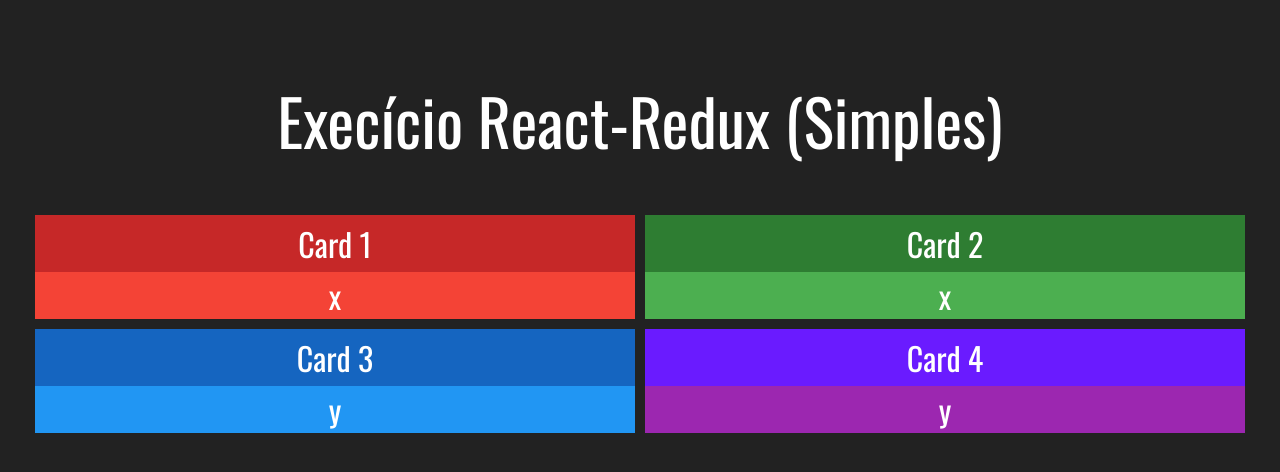
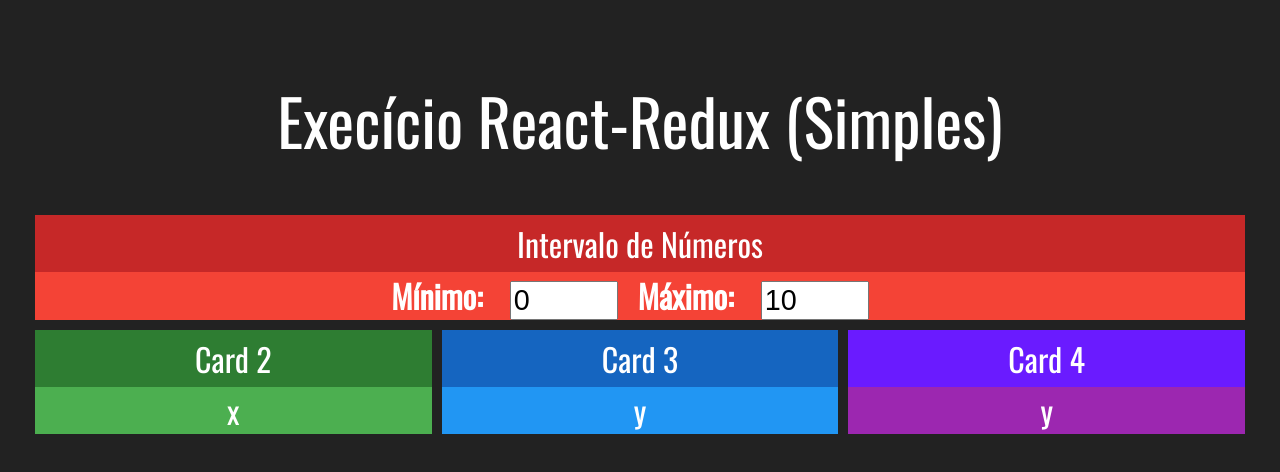
Before and after one commit to daniel-castilho/redux-simples, a React (Create React App) app: page / in a window 1280 px wide. Shown: the top 472 px of the page. Built offline with nearby package versions, Linux system fonts and the light colour scheme.

Commit message:
Other Components

```diff
--- a/src/App.js
+++ b/src/App.js
@@ -1,15 +1,16 @@
 import "./App.css";
 import Card from "./components/Card";
+import Intervalo from "./components/Intervalo";
 
 function App() {
 	return (
 		<div className="App">
 			<h1>Execício React-Redux (Simples)</h1>
 			<div className="linha">
-				<Card title="Card 1" red>x</Card>
-        <Card title="Card 2" green>x</Card>
+				<Intervalo></Intervalo>
 			</div>
 			<div className="linha">
+      <Card title="Card 2" green>x</Card>
 				<Card title="Card 3" blue>y</Card>
         <Card title="Card 4" purple>y</Card>
 			</div>
--- /dev/null
+++ b/src/components/Intervalo.css
@@ -0,0 +1,6 @@
+.Intervalo input {
+    font-size: 1.8rem;
+    margin-left: 20px;
+    margin-right: 20px;
+    width: 100px;
+}
--- /dev/null
+++ b/src/components/Intervalo.jsx
@@ -0,0 +1,20 @@
+import React from "react";
+import "./Intervalo.css";
+import Card from "./Card";
+
+export default (props) => {
+	return (
+		<Card title="Intervalo de Números" red>
+			<div className="Intervalo">
+				<span>
+					<strong>Mínimo: </strong>
+					<input type="number" value={0} readOnly />
+				</span>
+				<span>
+					<strong>Máximo: </strong>
+					<input type="number" value={10} readOnly />
+				</span>
+			</div>
+		</Card>
+	);
+};
```
